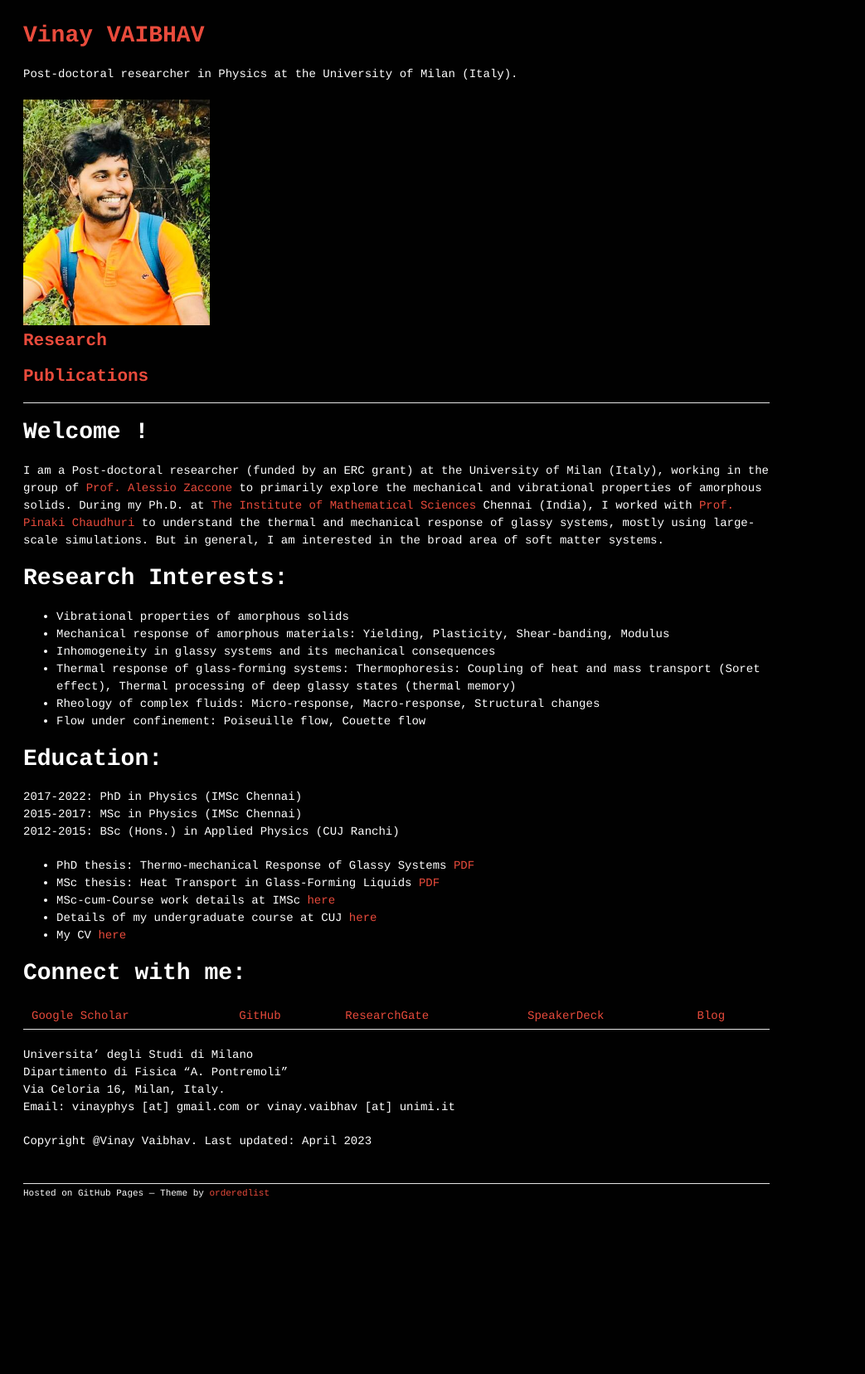
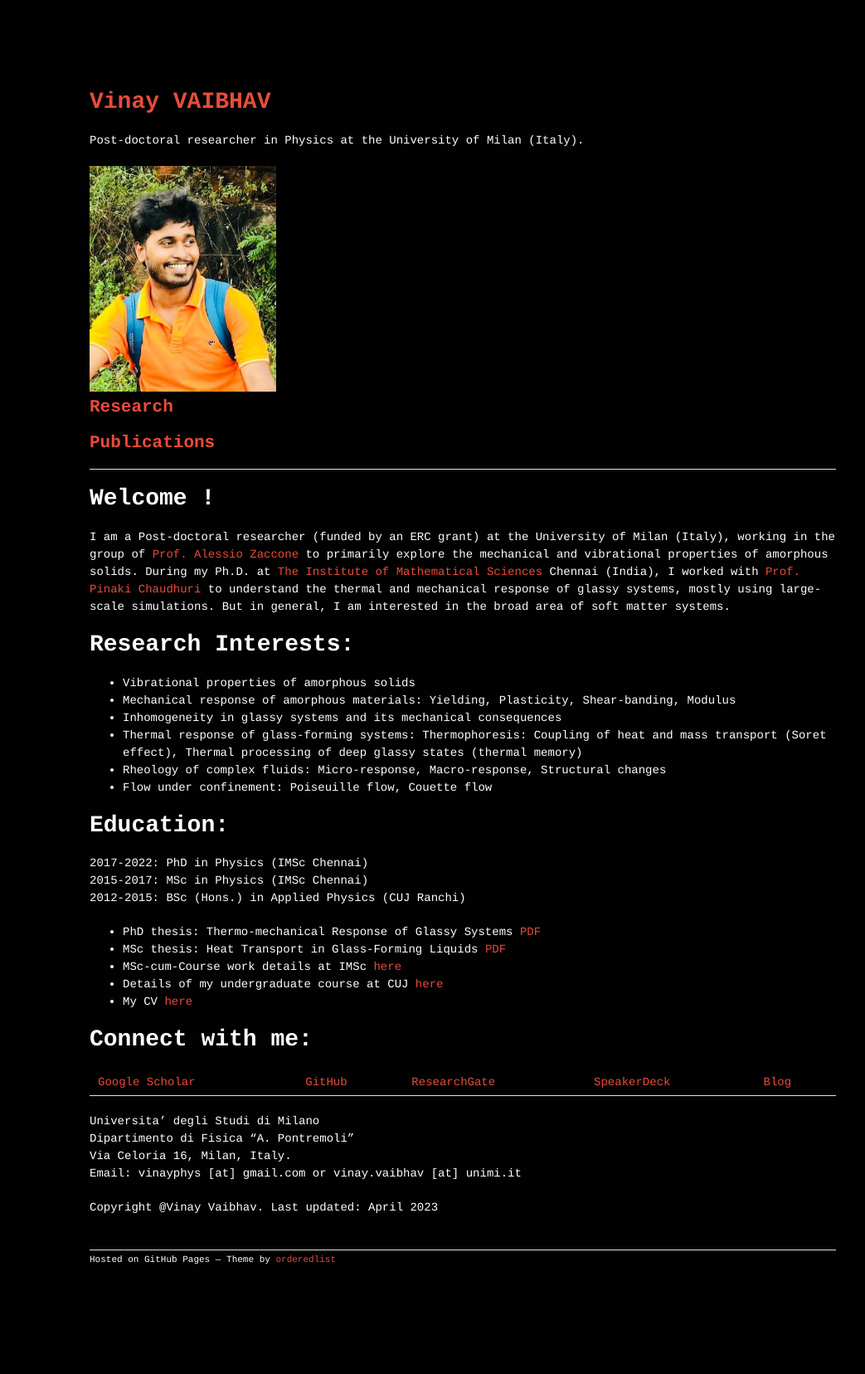
Before and after one commit to vinayphys/vinayphys.github.io, a Jekyll site: the page built from index.md, in a window 1280 px wide. Shown: the whole page at 83% size, without its empty margins (0-1043 px from the left). Built offline with Jekyll 4.4.1, drawn with Linux system fonts in a browser that asks for light colours; our own code applies the rules of GitHub Pages for plain Markdown files; a script that is not in the unit is left out; before the commit the page ends 1496 px from its top, so only the background shows below that.

Commit message:
Update styles.css

```diff
--- a/stylesheets/styles.css
+++ b/stylesheets/styles.css
@@ -1,6 +1,6 @@
 body {
   background-color: #010101;
-  padding:20px;
+  padding:100px;
   font: 14px/1.5 courier, courier new, serif;
   color: rgba(255, 255, 255, 1.0);
   font-weight:400;
```
